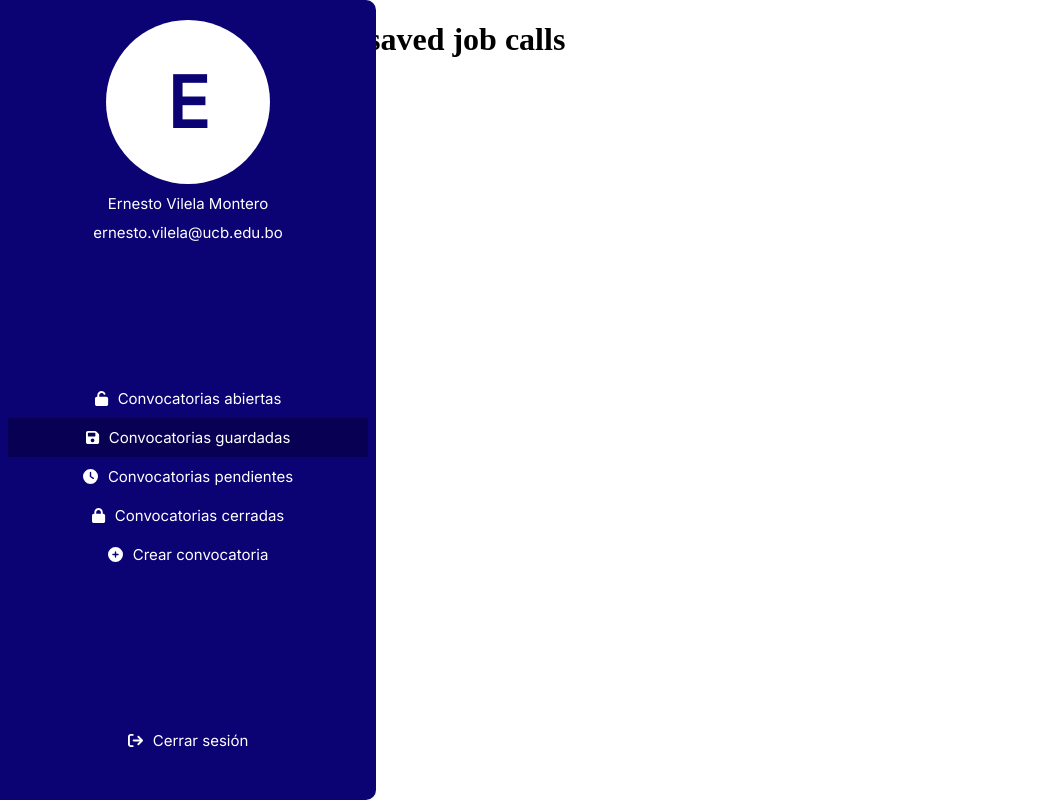
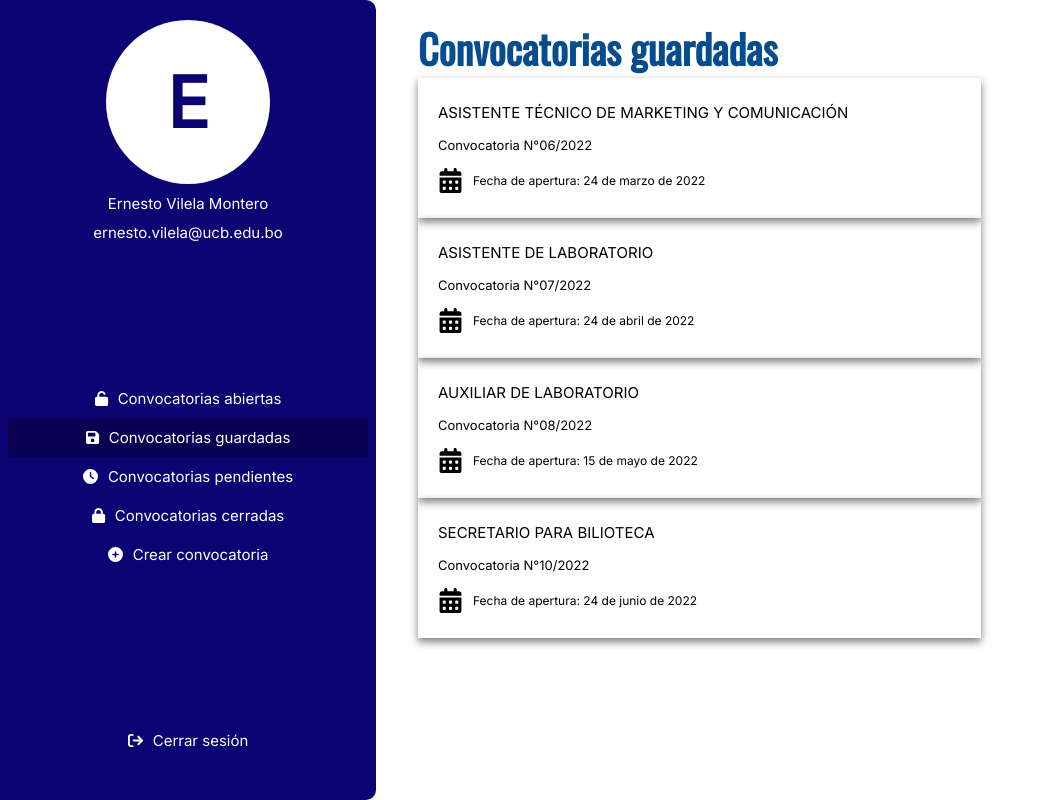
Before and after one commit to Ernech/proyecto-grado-web, a Vue app: page /saved-job-call in a window 1280 px wide. Shown: the whole page, without its empty margins (0-1041 px from the left). Built offline with nearby package versions, Linux system fonts and the light colour scheme.

Commit message:
creating job call cards

```diff
--- /dev/null
+++ b/src/components/job-call/JobCallCard.vue
@@ -0,0 +1,73 @@
+<template>
+    <div class="card-container">
+        <h3 class="card-container__job-call-name">{{jobCallName}}</h3>
+        <span class="card-container__job-call-number">Convocatoria N°{{jobCallNumber}}</span>
+        <div class="card-container__opening-date">
+            <fa icon="fa-solid fa-calendar-days" class="opening-date__icon" />
+            <span class="opening-date__text">Fecha de apertura: {{openingDate}}</span>
+        </div>
+    </div>
+</template>
+<script>
+export default {
+    props:{
+        jobCallName:{type:String,required:true},
+        jobCallNumber:{type:String,required:true},
+        openingDate:{type:String,required:true}
+    }
+}
+</script>
+<style scoped>
+.card-container {
+    width: 65%;
+    height: 100px;
+    box-shadow: 0px 4px 8px rgba(0, 0, 0, 0.5);
+    display: flex;
+    flex-direction: column;
+    justify-content: center;
+    align-items: flex-start;
+    padding: 20px;
+    gap: 15px;
+}
+
+.card-container__job-call-name {
+
+    font-family: 'Inter';
+    font-style: normal;
+    font-weight: 400;
+    font-size: 15px;
+    margin: 0px;
+}
+
+.card-container__job-call-number {
+    font-family: 'Inter';
+    font-style: normal;
+    font-weight: 400;
+    font-size: 13px;
+}
+
+.card-container__opening-date {
+    display: flex;
+    flex-direction: row;
+    justify-content: center;
+    align-items: center;
+    gap: 10px;
+}
+
+.opening-date__icon {
+    width: 25px;
+    height: 25px;
+}
+
+.opening-date__text {
+    font-family: 'Inter';
+    font-style: normal;
+    font-weight: 400;
+    font-size: 12px;
+}
+.card-container:hover{
+    width: 66%;
+    height: 102px;
+    transition: 0.3s;
+}
+</style>
--- a/src/views/Recruiter/SavedJobCall.vue
+++ b/src/views/Recruiter/SavedJobCall.vue
@@ -1,13 +1,26 @@
 <template>
-    <div>
-        <h1>saved job calls</h1>
+    <div class="main">
+        <h3 class="title">Convocatorias guardadas</h3>
+        <JobCallCard jobCallName="ASISTENTE TÉCNICO DE MARKETING Y COMUNICACIÓN" jobCallNumber="06/2022" openingDate="24 de marzo de 2022"/>
+        <JobCallCard jobCallName="ASISTENTE DE LABORATORIO" jobCallNumber="07/2022" openingDate="24 de abril de 2022"/>
+        <JobCallCard jobCallName="AUXILIAR DE LABORATORIO" jobCallNumber="08/2022" openingDate="15 de mayo de 2022"/>
+        <JobCallCard jobCallName="SECRETARIO PARA BILIOTECA" jobCallNumber="10/2022" openingDate="24 de junio de 2022"/>
     </div>
 </template>
-<script>
-export default {
+<script setup>
+import JobCallCard from '../../components/job-call/JobCallCard.vue';
 
-}
 </script>
 <style>
+.main {
+    padding: 10px 50px;
+}
 
+.title {
+    font-family: 'Oswald', sans-serif;
+    font-style: normal;
+    font-size: 40px;
+    color: #064D90;
+    margin: 0px;
+}
 </style>
```
